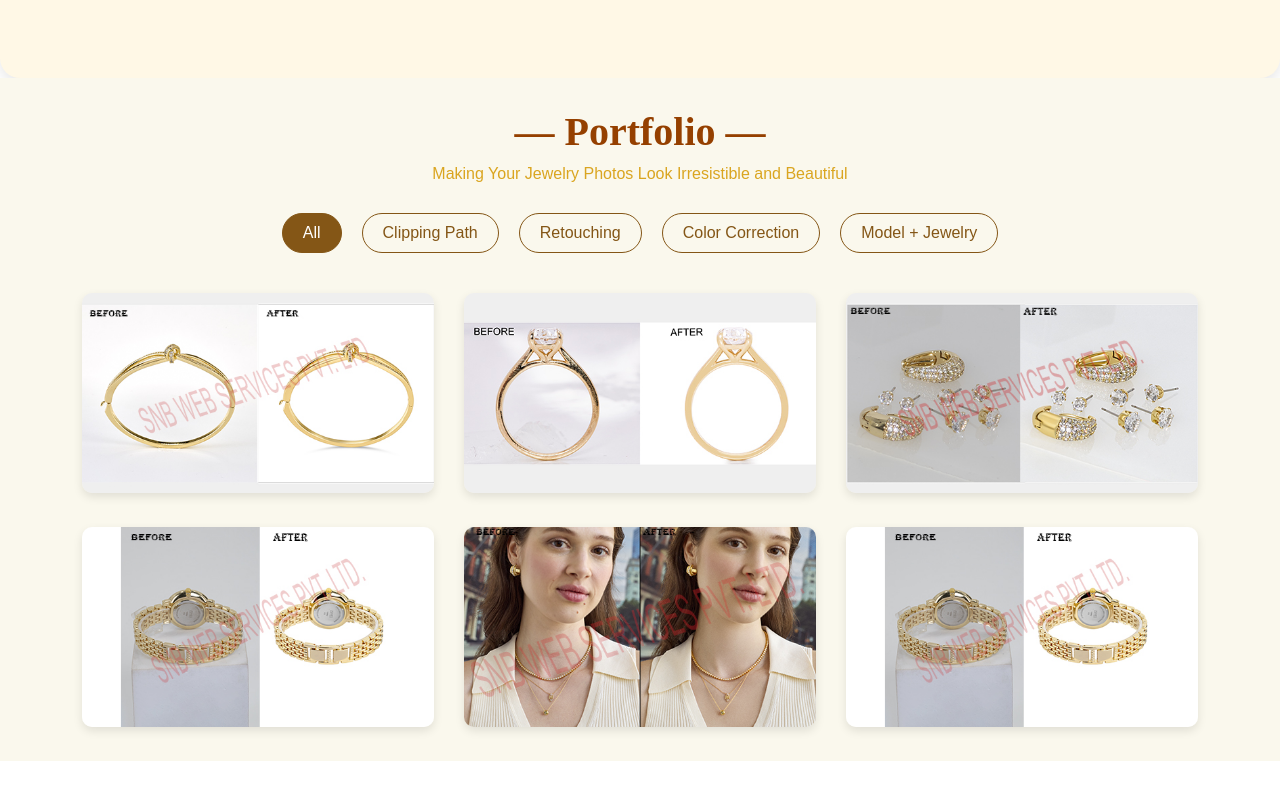
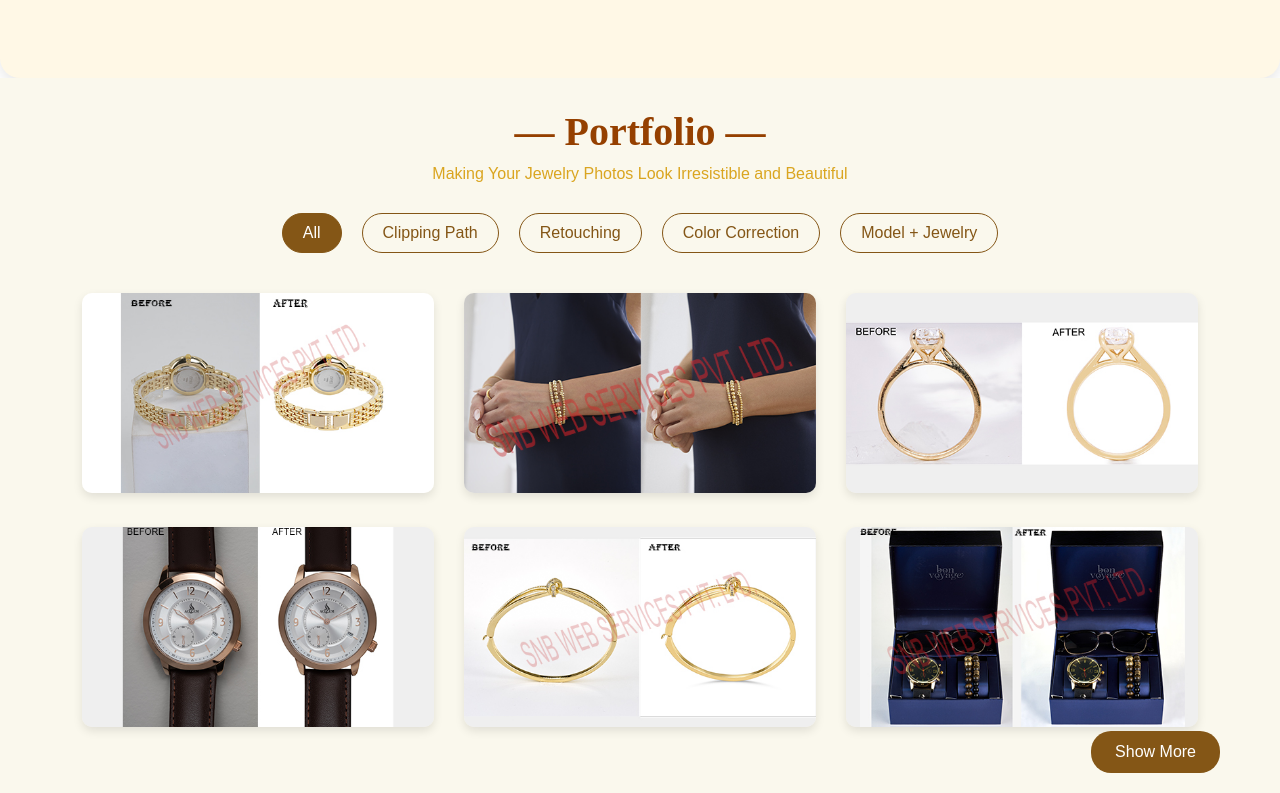
Before and after one commit to RoshanTambe44/Jewelry-Retouch-22, a React (Vite) app: page / in a window 1280 px wide. Shown: the part 4453-5246 px from the top of the page. Built offline with nearby package versions, Linux system fonts and the light colour scheme.

Commit message:
changes done

```diff
--- a/src/components/Portfolio.jsx
+++ b/src/components/Portfolio.jsx
@@ -44,43 +44,26 @@ const portfolioImages = [
   { id: 23, src: necklace3, category: "Model + Jewelry" },
   { id: 24, src: earrings, category: "Model + Jewelry" },
 ];
-
-// Shuffle utility function
-const shuffleArray = (array) => {
-  const shuffled = [...array];
-  for (let i = shuffled.length - 1; i > 0; i--) {
-    const j = Math.floor(Math.random() * (i + 1));
-    [shuffled[i], shuffled[j]] = [shuffled[j], shuffled[i]];
-  }
-  return shuffled;
-};
-
-// Select random subset of images
-const selectRandomImages = (array, count) => {
-  return shuffleArray(array).slice(0, count);
-};
-
 const Portfolio = () => {
   const [activeCategory, setActiveCategory] = useState("All");
-
-  // Get 6 random images based on the selected category
+  const [visibleCount, setVisibleCount] = useState(6);
+  const [showMore, setShowMore] = useState(true);  // Track if more items are shown
   const filteredImages =
     activeCategory === "All"
-      ? selectRandomImages(portfolioImages, 6) // Randomly select 6 images for "All"
-      : selectRandomImages(
-          portfolioImages.filter((image) => image.category === activeCategory),
-          6
-        ); // Randomly select 6 images for specific category
-
-  // Categories for tabs
-  const categories = ["All", "Clipping Path", "Retouching", "Color Correction", "Model + Jewelry"];
-
-  // Intersection Observer for section visibility
+      ? portfolioImages.slice(0, visibleCount)
+      : portfolioImages.filter((image) => image.category === activeCategory).slice(0, 6);
   const { ref, inView } = useInView({
     triggerOnce: true,
     threshold: 0.1,
   });
-
+  const handleShowMore = () => {
+    setVisibleCount((prev) => prev + 6);
+    setShowMore(false); // Once clicked, show both "Show More" and "Show Less"
+  };
+  const handleShowLess = () => {
+    setVisibleCount(6); // Reset to the initial 6 images
+    setShowMore(true); // Show "Show More" again
+  };
   return (
     <section className="portfolio" id="portfolio" ref={ref}>
       <motion.h2 initial={{ opacity: 0, y: -30 }} animate={{ opacity: inView ? 1 : 0, y: inView ? 0 : -30 }} transition={{ duration: 1 }}>
@@ -113,6 +96,27 @@ const Portfolio = () => {
           </motion.div>
         ))}
       </div>
+      {/* Show More / Show Less buttons logic */}
+      {activeCategory === "All" && (
+        <div className="show-buttons-container">
+          {filteredImages.length < portfolioImages.length && (
+            <button
+              className="show-more"
+              onClick={handleShowMore}
+            >
+              Show More
+            </button>
+          )}
+          {visibleCount > 6 && (
+            <button
+              className="show-less"
+              onClick={handleShowLess}
+            >
+              <a href="#portfolio">Show Less</a>
+            </button>
+          )}
+        </div>
+      )}
     </section>
   );
 };
```
